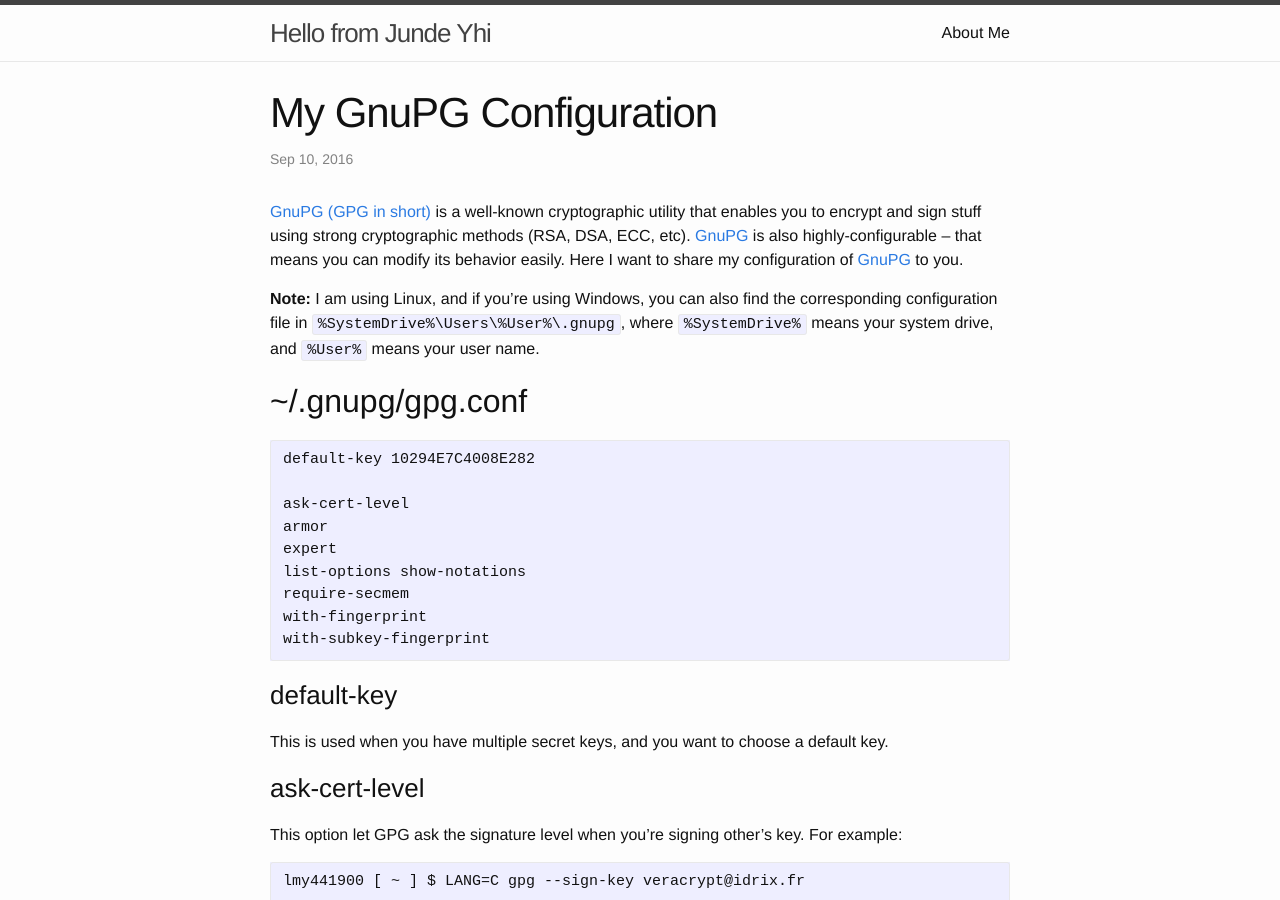
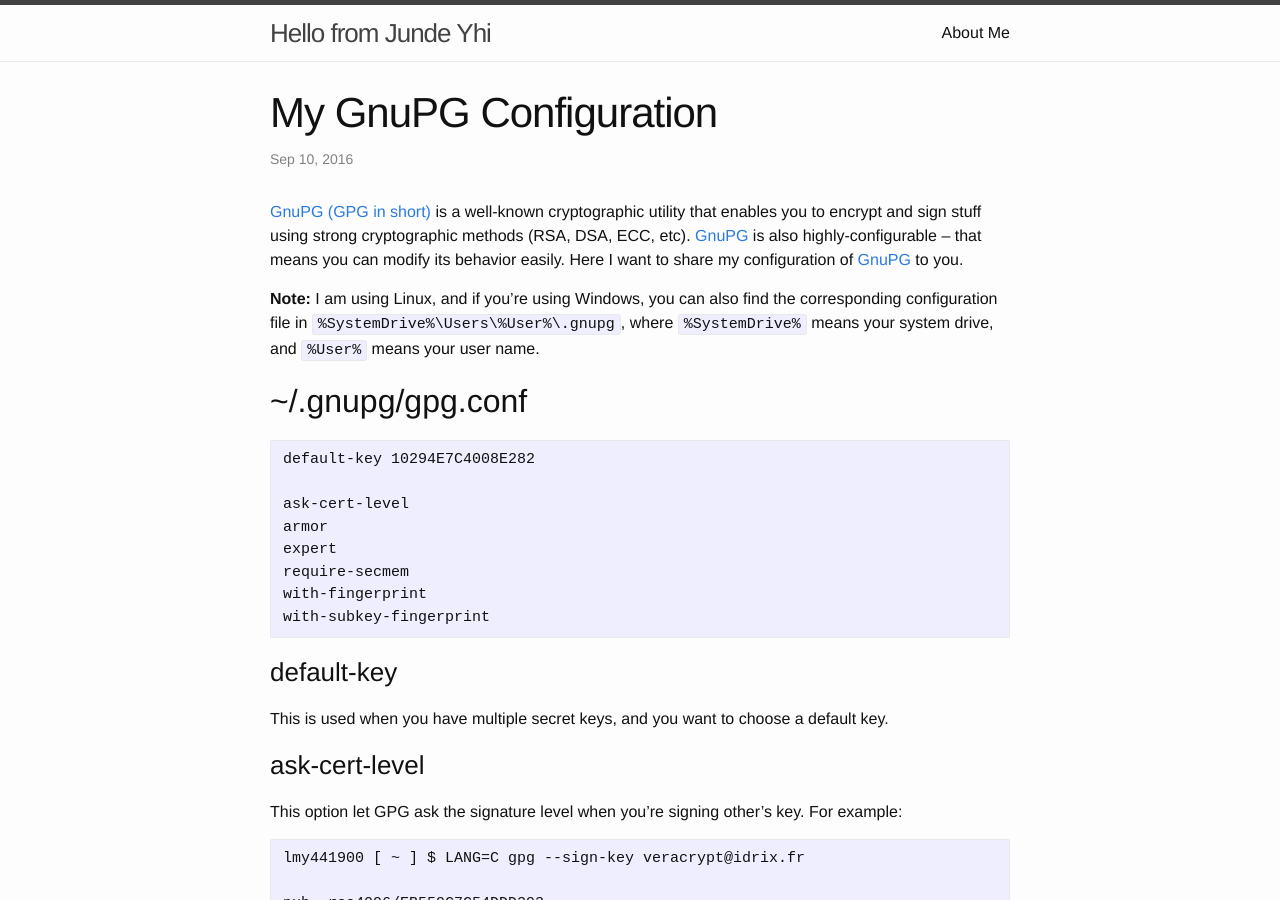
Before and after one commit to lmy441900/lmy441900.github.io, a Jekyll site: the page built from _posts/2016-09-10-my-gpg-configuration.md, in a window 1280 px wide and 900 px high. Built offline with Jekyll 4.4.1, drawn with Linux system fonts in a browser that asks for light colours; some of the changed text lies outside the part shown.

Commit message:
gpg-conf: notations are useless

```diff
--- a/_posts/2016-09-10-my-gpg-configuration.md
+++ b/_posts/2016-09-10-my-gpg-configuration.md
@@ -17,7 +17,6 @@
 ask-cert-level
 armor
 expert
-list-options show-notations
 require-secmem
 with-fingerprint
 with-subkey-fingerprint
@@ -110,10 +109,6 @@
 
 PS: [ECC](https://en.wikipedia.org/wiki/Elliptic_curve_cryptography) is a more modern algorithm, which provides stronger encryption with shorter key length.
 
-### list-options show-notations
-
-This enables GPG to show notations wherever. Notations in a signature usually contains methods to send and receive encrypted emails.
-
 ### require-secmem
 
 This make GPG run only in a secure memory environment. GPG will alert you when it is in an "insecure" environment. Usually when running in a not-lockable memory or a flash memory disk you will receive such message, but GPG will not terminate operations. This option causes GPG refuse to proceed in this situation.
```
